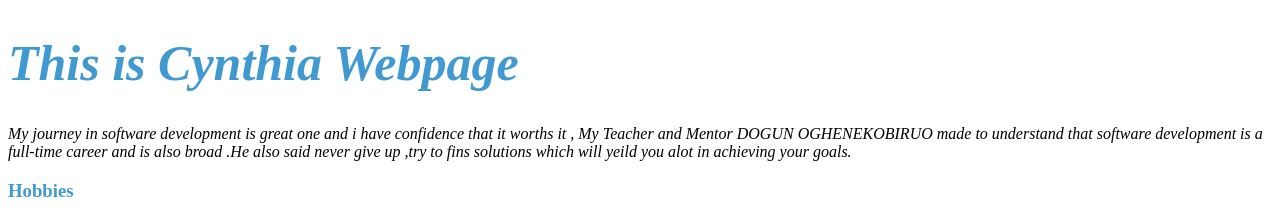
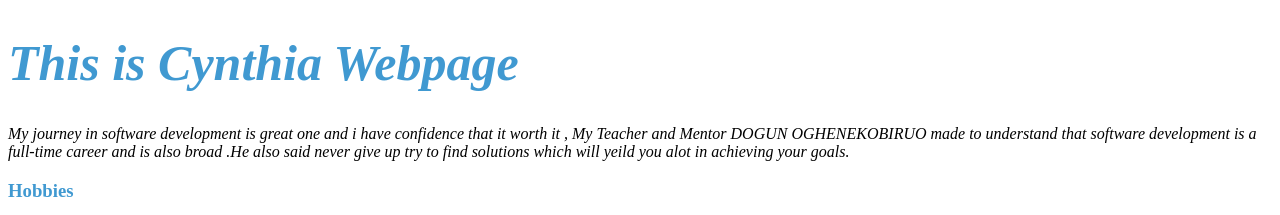
Before and after one commit to Cecezobam/Cece-FirstPage, a plain HTML site: page index.html in a window 1280 px wide. Shown: the top 215 px of the page. Drawn offline with Linux system fonts and the light colour scheme.

Commit message:
corrected the spelling

```diff
--- a/index.html
+++ b/index.html
@@ -27,9 +27,9 @@
     <h1>This is Cynthia Webpage</h1>
     <p>
       My journey in software development is great one and i have confidence that
-      it worths it , My Teacher and Mentor DOGUN OGHENEKOBIRUO made to
+      it worth it , My Teacher and Mentor DOGUN OGHENEKOBIRUO made to
       understand that software development is a full-time career and is also
-      broad .He also said never give up ,try to fins solutions which will yeild
+      broad .He also said never give up try to find solutions which will yeild
       you alot in achieving your goals.
     </p>
     <h3>Hobbies</h3>
```
